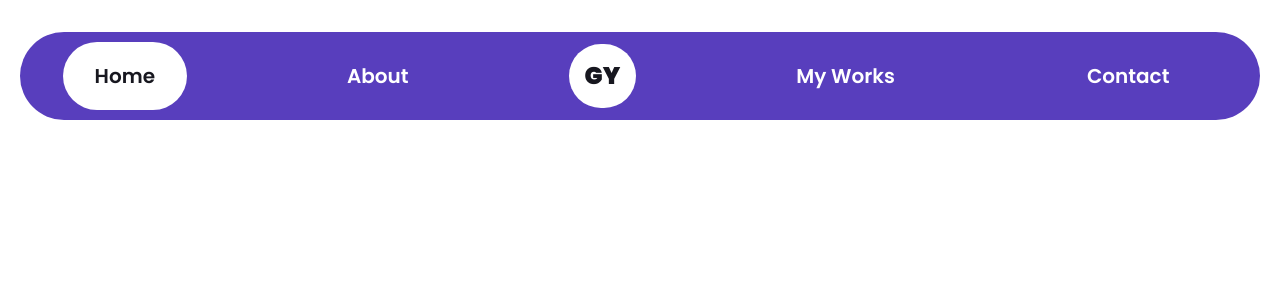
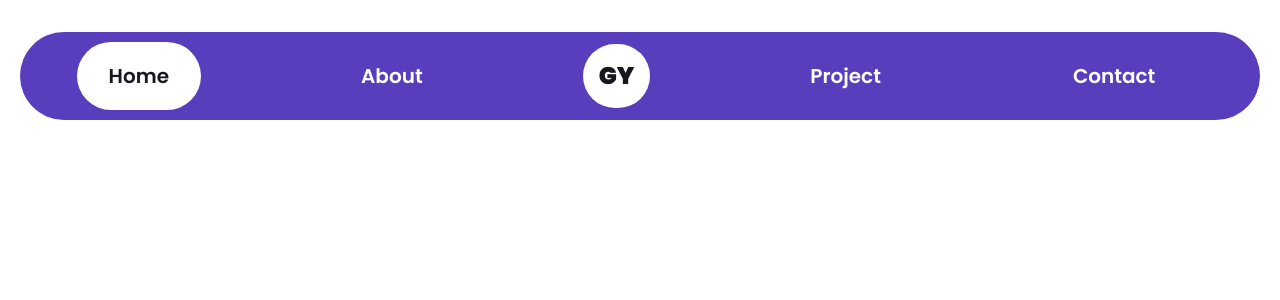
Before and after one commit to gemiyudhia/my-portfolio, a React (Vite) app: page / in a window 1280 px wide. Shown: the top 300 px of the page. Built offline with nearby package versions, Linux system fonts and the light colour scheme.

Commit message:
feat(navbar): add href to section

```diff
--- a/src/components/Header/MenuDesktop.tsx
+++ b/src/components/Header/MenuDesktop.tsx
@@ -12,7 +12,7 @@ const MenuDesktop = ({ activeMenu, handleMenuClick }: MenuDesktopProps) => {
       <ul className="flex items-center md:gap-x-4 lg:gap-x-32 lg:text-xl">
         <li>
           <a
-            href="/"
+            href="#home"
             className={`hover:text-gray-300 lg:py-5 lg:px-8 md:py-4 md:px-5 rounded-full transition-all duration-300 ease-in-out ${
               activeMenu === "home"
                 ? " hover:text-secondary text-secondary bg-white"
@@ -25,7 +25,7 @@ const MenuDesktop = ({ activeMenu, handleMenuClick }: MenuDesktopProps) => {
         </li>
         <li>
           <a
-            href="/"
+            href="#about"
             className={`hover:text-gray-300 lg:py-5 lg:px-8 md:py-4 md:px-5 rounded-full transition-all duration-300 ease-in-out ${
               activeMenu === "about"
                 ? "hover:text-secondary text-secondary bg-white"
@@ -46,7 +46,7 @@ const MenuDesktop = ({ activeMenu, handleMenuClick }: MenuDesktopProps) => {
 
         <li>
           <a
-            href="/"
+            href="#project"
             className={`hover:text-gray-300 lg:py-5 lg:px-8 md:py-4 md:px-5 rounded-full transition-all duration-300 ease-in-out ${
               activeMenu === "myworks"
                 ? "hover:text-secondary text-secondary bg-white"
@@ -54,12 +54,12 @@ const MenuDesktop = ({ activeMenu, handleMenuClick }: MenuDesktopProps) => {
             }`}
             onClick={(event) => handleMenuClick("myworks", event)}
           >
-            My Works
+            Project
           </a>
         </li>
         <li>
           <a
-            href="/"
+            href="#contact"
             className={`hover:text-gray-300 lg:py-5 lg:px-8 md:py-4 md:px-5 rounded-full transition-all duration-300 ease-in-out ${
               activeMenu === "contact"
                 ? "hover:text-secondary text-secondary bg-white"
--- a/src/components/Header/MenuMobile.tsx
+++ b/src/components/Header/MenuMobile.tsx
@@ -13,16 +13,16 @@ const MenuMobile = ({isOpen}: MenuMobileProps) => {
     >
       <ul className="block bg-primary mt-5 py-7 px-4 text-white text-lg font-semibold rounded-xl space-y-4">
         <li>
-          <a href="">Home</a>
+          <a href="#home">Home</a>
         </li>
         <li>
-          <a href="">About</a>
+          <a href="#about">About</a>
         </li>
         <li>
-          <a href="">My Works</a>
+          <a href="#project">Projects</a>
         </li>
         <li>
-          <a href="">Contact</a>
+          <a href="#contact">Contact</a>
         </li>
       </ul>
     </div>
--- a/src/components/Header/index.tsx
+++ b/src/components/Header/index.tsx
@@ -13,9 +13,7 @@ const Header = () => {
 
   const handleMenuClick = (
     menu: string,
-    event: React.MouseEvent<HTMLAnchorElement>
   ) => {
-    event.preventDefault();
     setActiveMenu(menu);
   };
 
--- a/src/components/Hero/index.tsx
+++ b/src/components/Hero/index.tsx
@@ -18,13 +18,16 @@ const HeroSection = () => {
             appealing websites that are both engaging and functional, with a
             focus on delivering a great user experience.
           </p>
-          <button className="flex items-center gap-x-3 bg-secondary text-lg text-white lg:py-5 lg:px-8 md:py-3 md:px-5 py-5 px-8 rounded-xl font-semibold hover:bg-[#212134]">
+          <a
+            href="#project"
+            className="flex items-center gap-x-3 bg-secondary text-lg text-white lg:py-5 lg:px-8 md:py-3 md:px-5 py-5 px-8 rounded-xl font-semibold hover:bg-[#212134]"
+          >
             <FaProjectDiagram />
             My Works
-          </button>
+          </a>
 
           {/* social media tablet */}
-         <SosialMediaTablet />
+          <SosialMediaTablet />
         </div>
 
         {/* Card Photo */}
```
